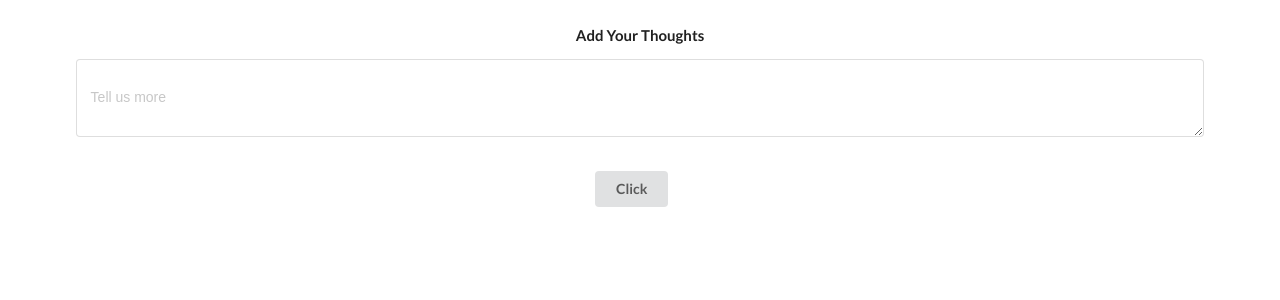
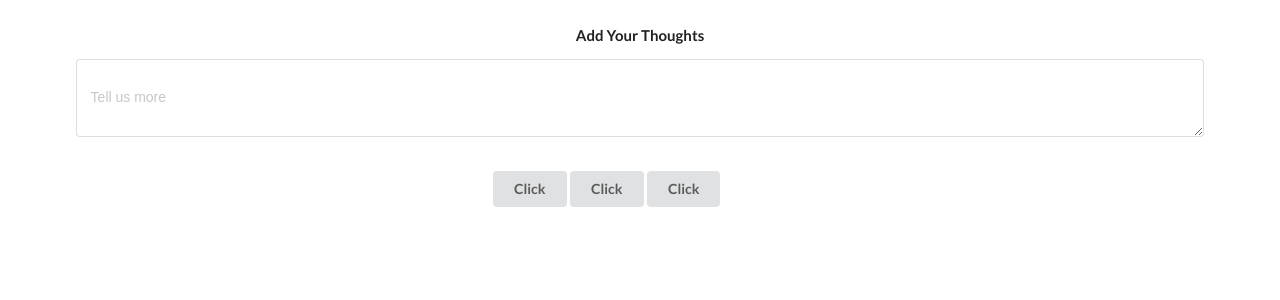
Before and after one commit to AmShubhangi/reactTeasting, a React (Create React App) app in the folder testing/: page / in a window 1280 px wide. Shown: the top 300 px of the page. Built offline with nearby package versions, Linux system fonts and the light colour scheme.

Commit message:
changes in cosmatic & added extra button & standardized

```diff
--- a/testing/package.json
+++ b/testing/package.json
@@ -6,13 +6,16 @@
     "@testing-library/jest-dom": "^4.2.4",
     "@testing-library/react": "^9.4.0",
     "@testing-library/user-event": "^7.1.2",
+    "axios": "^0.19.0",
     "enzyme": "^3.10.0",
     "enzyme-adapter-react-16": "^1.15.1",
+    "moxios": "^0.4.0",
     "react": "^16.12.0",
     "react-dom": "^16.12.0",
     "react-redux": "^7.1.3",
     "react-scripts": "3.3.0",
-    "redux": "^4.0.4"
+    "redux": "^4.0.4",
+    "redux-promise": "^0.6.0"
   },
   "scripts": {
     "start": "react-scripts start",
--- a/testing/src/Root.js
+++ b/testing/src/Root.js
@@ -1,10 +1,12 @@
 import React from 'react';
 import { Provider } from 'react-redux';
-import { createStore } from 'redux';
+import { createStore, applyMiddleware } from 'redux';
+import reduxPromise from 'redux-promise';
 import reducers from './reducers';
 
 export default ({ children, initialState }) => {
+    const store = createStore(reducers, initialState, applyMiddleware(reduxPromise))
     return (
-        <Provider store={createStore(reducers, initialState)}>{children}</Provider>
+        <Provider store={store}>{children}</Provider>
     );
 };
--- a/testing/src/actions/index.js
+++ b/testing/src/actions/index.js
@@ -1,8 +1,17 @@
-import { SAVE_COMMENT } from './types';
+import { SAVE_COMMENT, FETCH_COMMENTS } from './types';
+import Axios from 'axios';
 
 export function saveComment(comment) {
     return {
         type: SAVE_COMMENT,
         payload: comment
+    };
+}
+
+export function fetchComments() {
+    const response = Axios.get('http://jsonplaceholder.typicode.com/comments');
+    return {
+        type: FETCH_COMMENTS,
+        payload: response // payload means the container where you you want to store the response of API.
     }
 }
--- a/testing/src/actions/types.js
+++ b/testing/src/actions/types.js
@@ -1 +1,2 @@
 export const SAVE_COMMENT = 'save_comment';
+export const FETCH_COMMENTS = 'fetch_comments';
--- a/testing/src/components/CommentBox.js
+++ b/testing/src/components/CommentBox.js
@@ -3,36 +3,60 @@ import { connect } from 'react-redux';
 import * as actions from '../actions';
 
 class CommentBox extends Component {
-    state = { comment: '' };
+    state = { comment: '', error: '' };
 
     handleChange = (event) => {
+        this.setState({ error: '' })
         this.setState({ comment: event.target.value });
     };
 
     handleSubmit = (event) => {
         event.preventDefault();
-        this.props.saveComment(this.state.comment)
+        if (this.state.comment !== '') {
+            this.props.saveComment(this.state.comment)
+        } else {
+            this.setState({ error: 'Empty field not allowed!' })
+        }
+        this.setState({ comment: '' })
+    };
+
+    handleFetch = (event) => {
+        event.preventDefault();
+    };
+
+    handleClear = (event) => {
+        event.preventDefault();
         this.setState({ comment: '' })
     };
 
     render() {
         return (
-            <form className="ui form" style={{ marginLeft: 50, marginRight: 50, padding: '2%' }}
-                onSubmit={this.handleSubmit}>
+            <form className="ui form" style={{ marginLeft: 50, marginRight: 50, padding: '2%' }}>
                 <h4 style={{ textAlign: 'center' }}>Add Your Thoughts</h4>
                 <textarea onChange={this.handleChange} value={this.state.comment} placeholder="Tell us more" style={{ minHeight: 50, alignContent: 'center' }} rows="3" />
                 <div style={{
-                    paddingLeft: '46%',
-                    paddingRight: '46%',
+                    paddingLeft: '37%',
+                    paddingRight: '37%',
                     paddingTop: '3%',
                     paddingBottom: '3%'
                 }}>
-                    <button className="ui vertical animated button">
-                        <div className="hidden content">Submit</div>
-                        <div className="visible content">Click</div>
-                    </button>
+                    <div style={{ display: 'flex' }}>
+                        <button onClick={this.handleSubmit} className="ui vertical animated button">
+                            <div className="hidden content">Submit</div>
+                            <div className="visible content">Click</div>
+                        </button>
+                        <button onClick={this.handleClear} className="ui vertical animated button">
+                            <div className="hidden content">Clear</div>
+                            <div className="visible content">Click</div>
+                        </button>
+                        <button onClick={this.handleFetch} className="ui vertical animated button">
+                            <div className="hidden content">Fetch</div>
+                            <div className="visible content">Click</div>
+                        </button>
+                    </div>
+                    <p style={{ color: 'red', marginTop: '3%' }}>{this.state.error}</p>
                 </div>
-            </form >
+            </form>
         );
     }
 }
```
Also changed, not shown: 1 other file (tests, documents, lock files or other folders).
